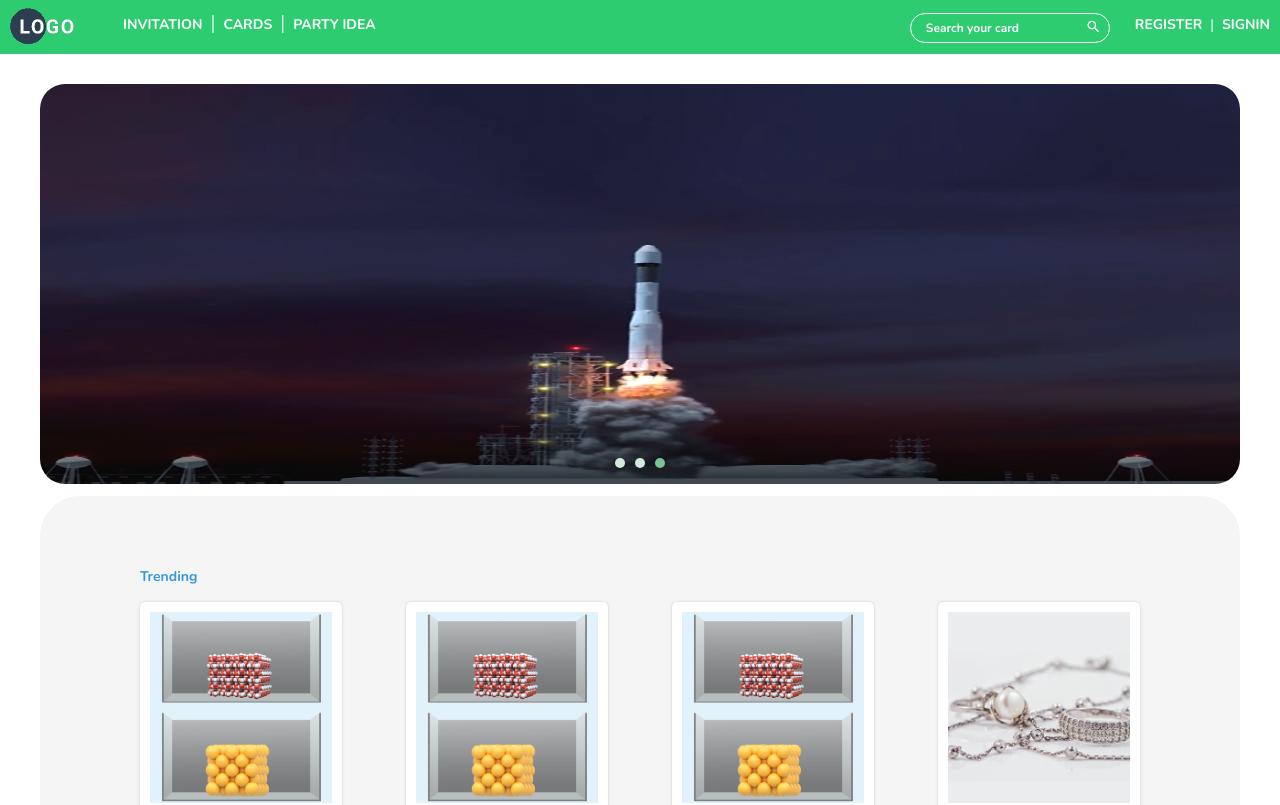
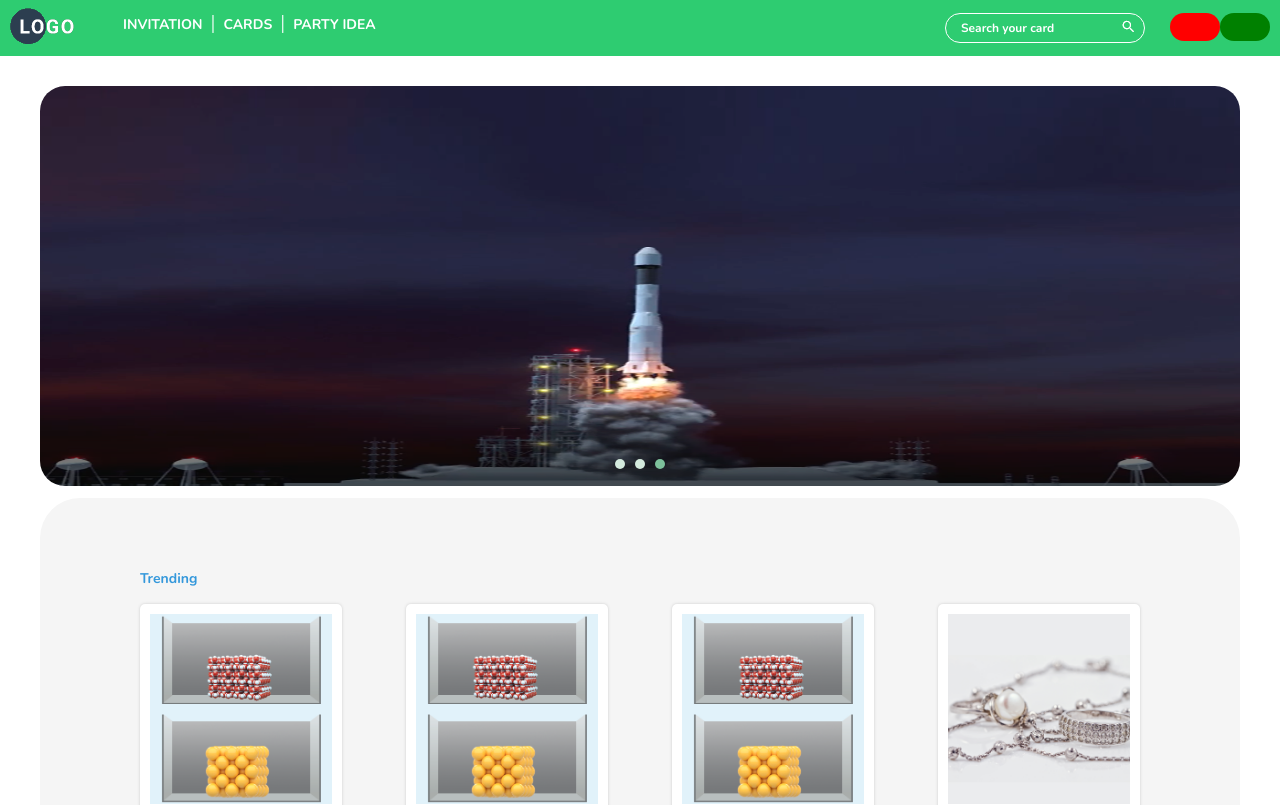
Before and after one commit to shivam-tyagi/RegistrationPOC, a React (Create React App) app in the folder src/client/: page / in a window 1280 px wide. Shown: the top 805 px of the page. Built offline with nearby package versions, Linux system fonts and the light colour scheme.

Commit message:
header changes made

```diff
--- a/src/client/src/App.css
+++ b/src/client/src/App.css
@@ -702,6 +702,28 @@ to {
 	right: 11px;
 	top: 7px;
 }
+
+.header-authentication-buttons {
+	display: inline-block;
+}
+
+.my-cards-header-btn {
+	display: inline-block;
+	width: 50px;
+	height: 28px;
+	background: red;
+	border-radius: 15px;
+}
+
+.my-profile-name {
+	display: inline-block;
+	width: 50px;
+	height: 28px;
+	background: green;
+	border-radius: 35px;
+}
+
+
 /*Signup Page*/
 .signup-page-container .imageCarouselConatainer, .loginPage .imageCarouselConatainer {
 	float: left;
--- a/src/client/src/components/layout/Navbar.js
+++ b/src/client/src/components/layout/Navbar.js
@@ -1,10 +1,27 @@
-import React, { Component } from "react";
+import React, { Component, Fragment } from "react";
 import { Link } from "react-router-dom";
+import { connect } from "react-redux";
 import {configData} from '../../data/config';
 
 class Navbar extends Component {
+  constructor(props) {
+    super(props);
+    this.state = {
+      showProfileData: false
+    }
+
+    this.myProfilesBtnClick = this.myProfilesBtnClick.bind(this);
+  }
+
+  myProfilesBtnClick = () => {
+    this.setState({
+      showProfileData: !this.state.showProfileData
+    });
+  }
+
   render() {
-    // console.log('props------ to check', this.props);
+    console.log('props------ in header******', this.props);
+    const isLoggedIn = this.props.auth.isAuthenticated
     return (
       <div className="navbar-fixed  clearfix">
         <div className='logo-lading-page'></div>
@@ -19,10 +36,27 @@ class Navbar extends Component {
 
         {/* <div className="nav-wrapper"> */}
         <div className="headerRight">
+          <div className="header-authentication-buttons">
+            { isLoggedIn ?
+              <React.Fragment>
+                <div className="my-cards-header-btn"></div>
+                <div className="my-profile-name" onClick={() => this.myProfilesBtnClick()}></div>
+                { this.state.showProfileData ?
+                <div className='my-profile-container'>
+                  <div>My Profiles</div>
+                  <div>My Details</div>
+                  <div>Sign Out</div>
+                </div> :  null
 
+                }
+              </React.Fragment> :
+              <React.Fragment>
                 <Link to="/signup" className="register-text">Register</Link>
                 <span>|</span>
                 <Link to="/login" className="register-text">Signin</Link>
+              </React.Fragment>
+            }
+          </div>
 
           <div className='searchbar-landing-page'>
             <input type="text" placeholder="Search your card"/>
@@ -35,4 +69,25 @@ class Navbar extends Component {
   }
 }
 
-export default Navbar;
+const mapStateToProps = state => ({
+  auth: state.auth
+});
+
+const mapDispatchToProps = (dispatch) => {
+  return {
+    // selectedTemplateIndex: (value) => {
+      // dispatch(editTemplateValue(value));
+      // console.log('selectedTemplateIndex', value);
+    // },
+    // defaultTemplatesData: (value) => {
+      // dispatch(landingPageTemplatesData(value));
+    // },
+  };
+};
+
+export default connect(
+  mapStateToProps,
+  mapDispatchToProps,
+)(Navbar);
+
+// export default Navbar;
--- a/src/client/src/reducers/reducers.js
+++ b/src/client/src/reducers/reducers.js
@@ -12,7 +12,7 @@ import {templateLayouts} from '../data/config';
 const isEmpty = require("is-empty");
 
 const initialState = {
-  isAuthenticated: false,
+  isAuthenticated: true,
   user: {},
   loading: false
 };
```
Lines whose indentation alone changed are shown as unchanged.
